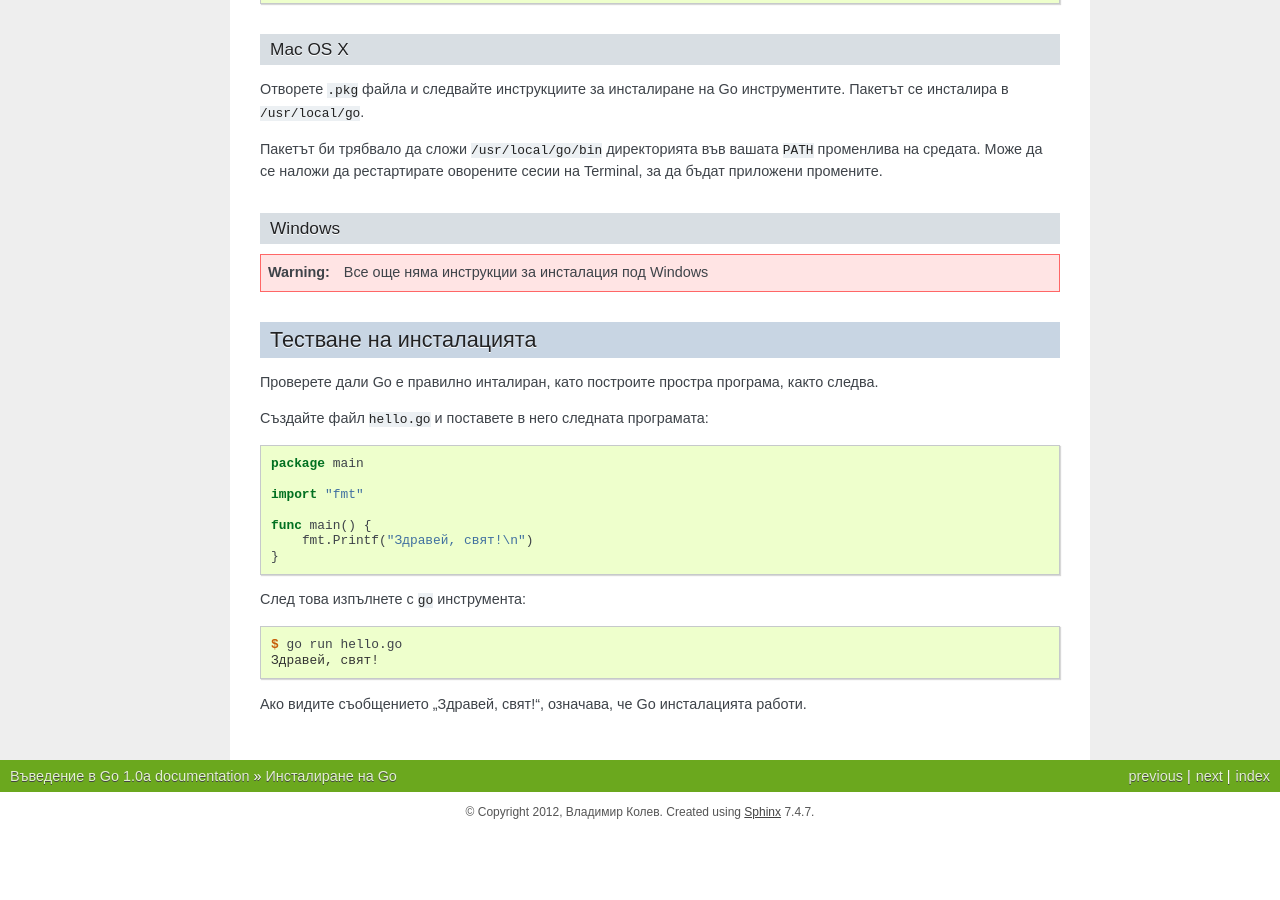
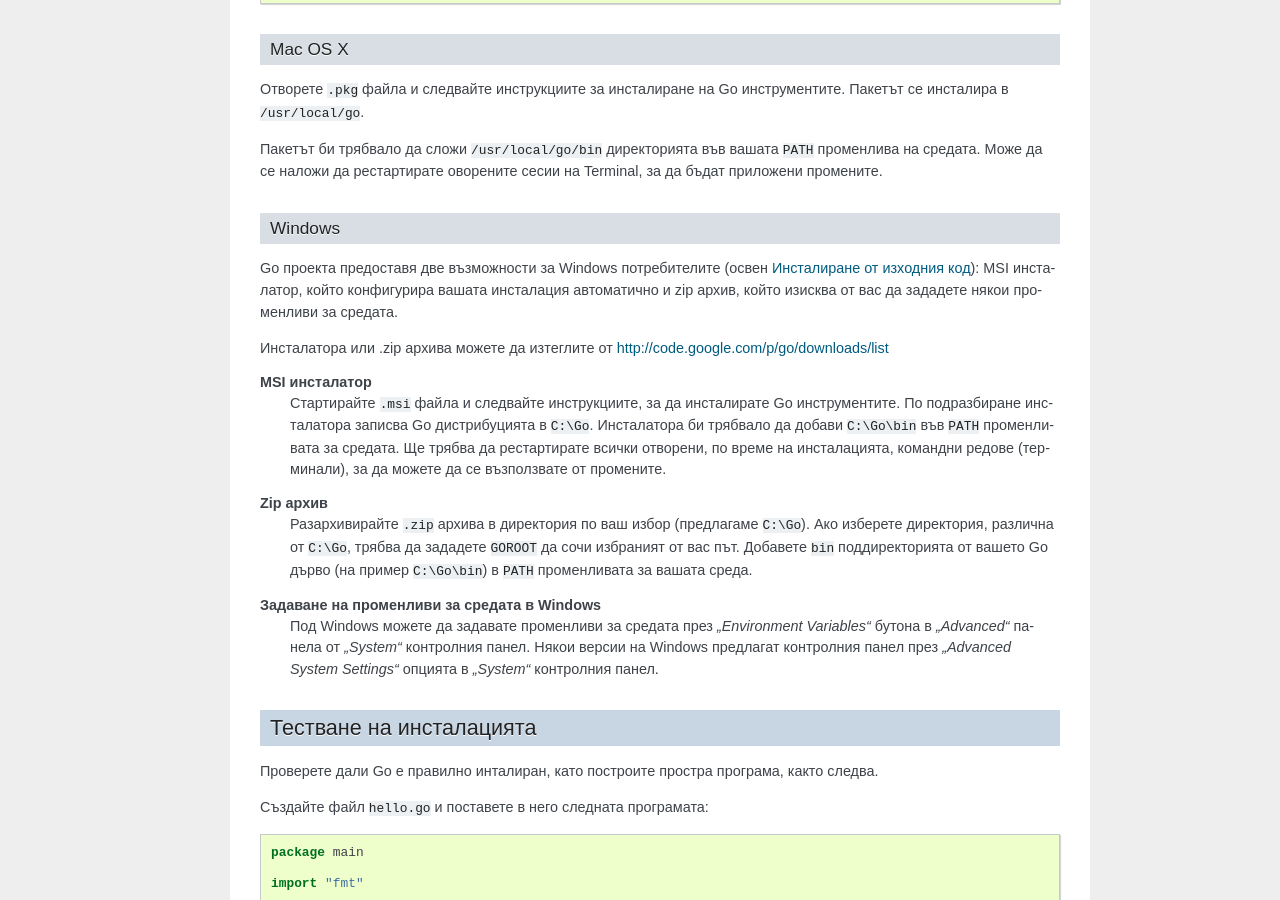
Before and after one commit to vkolev/go-documentation-bg, a Sphinx documentation site: the page built from source/install/index.rst, in a window 1280 px wide and 900 px high, scrolled down 1256 px. Built offline with Sphinx 7.4.7, drawn with Linux system fonts in a browser that asks for light colours; before the commit the page ends 2088 px from its top, so only the background shows below that.

Commit message:
Added installation information for Windows

```diff
--- a/source/install/index.rst
+++ b/source/install/index.rst
@@ -80,7 +80,26 @@ Mac OS X
 Windows
 -------
 
-.. warning:: Все още няма инструкции за инсталация под Windows
+Go проекта предоставя две възможности за Windows потребителите (освен :doc:`source_install`): MSI инсталатор, който
+конфигурира вашата инсталация автоматично и zip архив, който изисква от вас да зададете някои променливи за средата.
+
+Инсталатора или .zip архива можете да изтеглите от http://code.google.com/p/go/downloads/list
+
+**MSI инсталатор**
+    Стартирайте ``.msi`` файла и следвайте инструкциите, за да инсталирате Go инструментите. По подразбиране инсталатора
+    записва Go дистрибуцията в :file:`C:\\Go`.
+    Инсталатора би трябвало да добави :file:`C:\\Go\\bin` във ``PATH`` променливата за средата. Ще трябва да рестартирате всички
+    отворени, по време на инсталацията, командни редове (терминали), за да можете да се възползвате от промените.
+
+**Zip архив**
+    Разархивирайте ``.zip`` архива в директория по ваш избор (предлагаме :file:`C:\\Go`).
+    Ако изберете директория, различна от :file:`C:\\Go`, трябва да зададете ``GOROOT`` да сочи избраният от вас път.
+    Добавете ``bin`` поддиректорията от вашето Go дърво (на пример :file:`C:\\Go\\bin`) в ``PATH`` променливата за вашата среда.
+
+**Задаване на променливи за средата в Windows**
+    Под Windows можете да задавате променливи за средата през *"Environment Variables"* бутона в *"Advanced"* панела от
+    *"System"* контролния панел. Някои версии на Windows предлагат контролния панел през *"Advanced System Settings"*
+    опцията в *"System"* контролния панел.
 
 Тестване на инсталацията
 ========================
```
